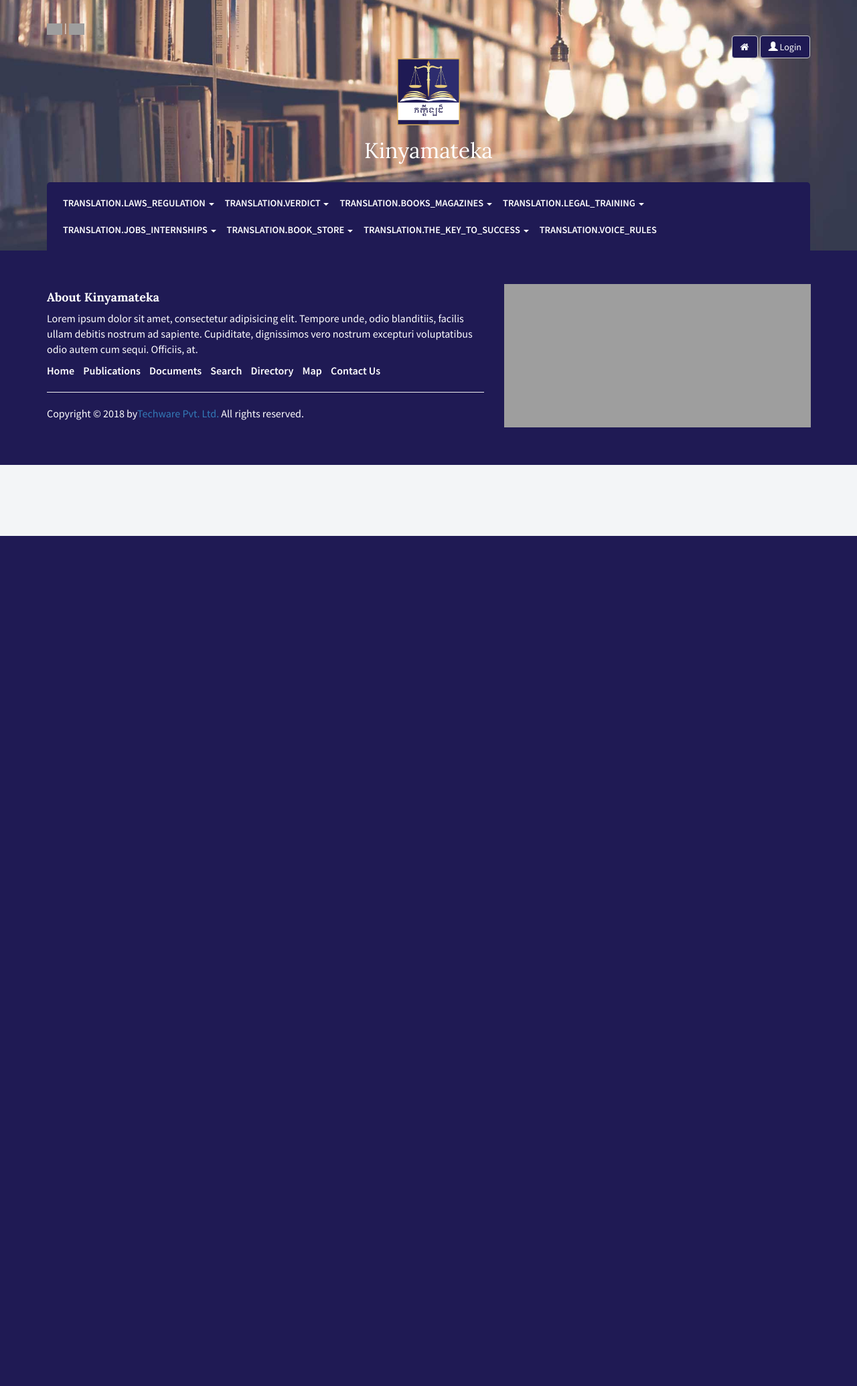
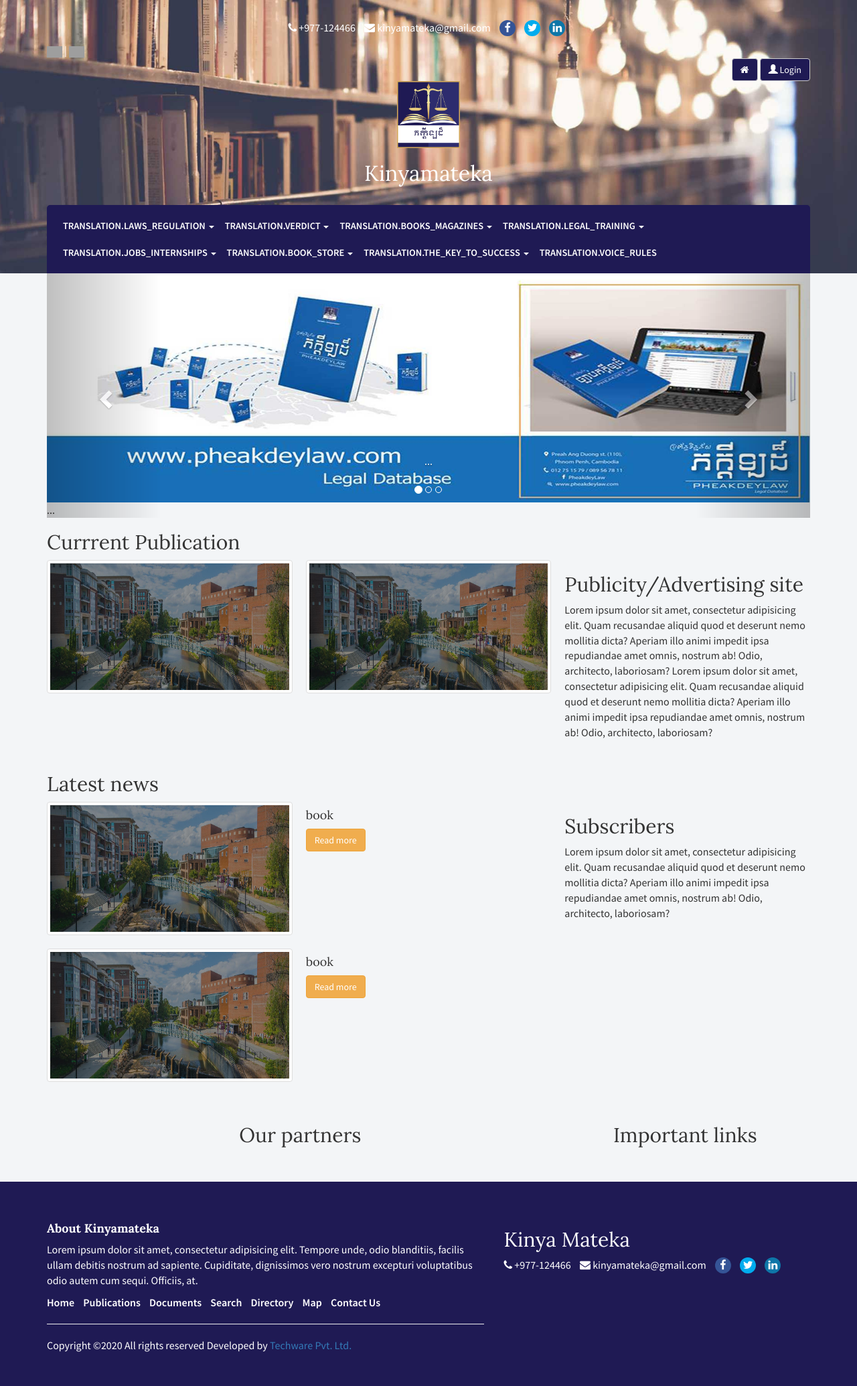
Before and after one commit to laxmidhakal/news, a Laravel app: page / in a window 1280 px wide. Shown: the whole page at 67% size. Before the commit the page ends 800 px from the top, so only its background shows below. Run offline with Laravel 8, Linux system fonts and the light colour scheme; settings files or empty folders that the repository lacks are supplied; some libraries are stand-ins or nearby versions; grey boxes are pictures that could not be loaded.

Commit message:
design done

```diff
--- a/app/Http/Controllers/Frontend/FrontController.php
+++ b/app/Http/Controllers/Frontend/FrontController.php
@@ -14,7 +14,7 @@ class FrontController extends Controller
      */
     public function index()
     {
-        //
+        return view('frontend.main.slider');
     }
 
     public function publication()
--- a/public/frontend/css/style.css
+++ b/public/frontend/css/style.css
@@ -14,9 +14,52 @@ h6 {
 .list-justified {
   width: 100%;
 }
+.bottom {
+  padding-bottom:  10px;
+  align-content: center;
+}
 .list-justified li {
   display: table-cell;
   width: 1%;
+}
+a.link.facebook {
+  background: #355496;
+  display: inline-block;
+  height: 24px;
+  width: 24px;
+  border-radius: 50%;
+  color: #fff;
+}
+a.link.twitter {
+  background-color: #00ACEE;
+  display: inline-block;
+  height: 24px;
+  width: 24px;
+  border-radius: 50%;
+  color: #fff;
+}
+a.link.google-plus{
+  background-color: #ff6347;
+  display: inline-block;
+  height: 24px;
+  width: 24px;
+  border-radius: 50%;
+  color: #fff;
+}
+a.link.linkedin{
+  background-color: #0e76a8;
+  display: inline-block;
+  height: 24px;
+  width: 24px;
+  border-radius: 50%;
+  color: #fff;
+}
+.main-spin{
+  /*padding-top:10px;*/
+}
+.main-spin:hover{
+  transition: 0.9s;
+  transform: rotateY(180deg);
 }
 
 .page-section {
@@ -183,6 +226,7 @@ nav.navbar .navbar-toggle .icon-bar {
   margin-bottom: 10px;
 }
 
+
 .publication-grid {
   margin: 0 -10px;
 }
@@ -272,6 +316,13 @@ nav.navbar .navbar-toggle .icon-bar {
     -o-flex-wrap: wrap;
     flex-wrap: wrap;
   }
+}
+.publication-padding {
+  padding: 3px 10px;
+}
+.publication-padding > div {
+  padding: 20px;
+  margin-bottom: 20px;
 }
 
 footer {
@@ -458,3 +509,8 @@ footer ul li a{
 .pad-l-10{
   padding-left: 10px;
 }
+
+.carousel slide padding{
+  padding-top: 10px !important
+  padding-bottom: 10px !important;
+}
--- a/resources/views/frontend/main/app.blade.php
+++ b/resources/views/frontend/main/app.blade.php
@@ -19,9 +19,38 @@
   <header>
     <div class="top-banner">
       <div class="container banner_content">
+        <div  align="text-center">
+            <ul class="list-inline">
+                <li class="list-inline-item text-light main-font-12">
+                    <i class="fa fa-phone mr-1"></i>
+                    +977-124466
+                </li>
+                <li class="list-inline-item text-light main-font-12">
+                    <i class="fa fa-envelope mr-1"></i>
+                    kinyamateka@gmail.com
+                </li>
+                <li class="list-inline-item my-auto">
+                    <a href="$social->facebook}}" target="_blank" title="Share on Facebook" class=" link facebook text-center">
+                        <i class="fa fa-facebook main-spin"></i>
+                    </a>
+                </li>
+                <li class="list-inline-item">
+                    <a href="$social->twitter}}" target="_blank" title="Share on Twitter" class="link twitter text-center">
+                        <i class="fa fa-twitter main-spin" ></i>
+                    </a>
+                </li>
+                <li class="list-inline-item">
+                    <a href="$social->linkedin}}" target="_blank" class="link linkedin text-center">
+                        <i class="fa fa-linkedin main-spin"></i>
+                    </a>
+                </li>
+            </ul>
+        </div>
         <div align="left">
           <a href="" id="en" class="language"><img alt="En" src="{{URL::to('/')}}/images/us.png" width="2%" id="en" class="language" title="U.S"> </a> | <a href="" id="kh" class="language"><img alt="Kh" src="{{URL::to('/')}}/images/cambodia.png" width="2%" id="kh" class="language" title="Cambodia"></a>
         </div>
+
+
         <div class="text-right">
 
           <a href="{{URL::to('/')}}"><button class="btn btn-default color-blue"><i class="fa fa-home" aria-hidden="true"></i></button></a>
@@ -85,10 +114,9 @@
       </div>
     </div>
   </div>
-
 @yield('content')
+@yield('javascript')
 @include('frontend.main.footer')
-
 </body>
   <script src="https://ajax.googleapis.com/ajax/libs/jquery/3.2.1/jquery.min.js"></script>
   <script src="https://maxcdn.bootstrapcdn.com/bootstrap/3.3.7/js/bootstrap.min.js" integrity="sha384-Tc5IQib027qvyjSMfHjOMaLkfuWVxZxUPnCJA7l2mCWNIpG9mGCD8wGNIcPD7Txa" crossorigin="anonymous"></script>
--- a/resources/views/frontend/main/footer.blade.php
+++ b/resources/views/frontend/main/footer.blade.php
@@ -16,12 +16,41 @@
           <li><a href="{{URL::to('/')}}/contact">Contact Us</a></li>
         </ul>
         <hr>
-        <p>
-          Copyright © 2018 by<a href="https://techware.com.np" target="_blank" class="text-decoration-none">Techware Pvt. Ltd.</a> All rights reserved.
-        </p>
       </div>
-      <div class="col-sm-5">
-        <iframe src="https://www.facebook.com/plugins/page.php?href=https%3A%2F%2Fwww.facebook.com%2FKinyamatekaLaw&tabs&height=214&small_header=false&adapt_container_width=true&hide_cover=false&show_facepile=true&appId=277248842723029" width="100%" height="214" style="border:none;overflow:hidden" scrolling="no" frameborder="0" allowTransparency="true"></iframe>
+      <div class="col-sm-5 ">
+        <div class="footer-widget about-widget">
+          <h2 class="fw-title"><span class="main-logo-text">Kinya</span> Mateka </h2>
+          <ul class="list-inline bottom">
+            <li class="list-inline-item text-light main-font-12">
+              <i class="fa fa-phone mr-1"></i>
+              +977-124466
+            </li>
+            <li class="list-inline-item text-light main-font-12">
+              <i class="fa fa-envelope mr-1"></i>
+              kinyamateka@gmail.com
+            </li>
+            <li class="list-inline-item my-auto">
+              <a href="$social->facebook}}" target="_blank" title="Share on Facebook" class=" link facebook text-center">
+                <i class="fa fa-facebook main-spin"></i>
+              </a>
+            </li>
+            <li class="list-inline-item">
+              <a href="$social->twitter}}" target="_blank" title="Share on Twitter" class="link twitter text-center">
+                <i class="fa fa-twitter main-spin" ></i>
+              </a>
+            </li>
+            <li class="list-inline-item">
+              <a href="$social->linkedin}}" target="_blank" class="link linkedin text-center">
+                <i class="fa fa-linkedin main-spin"></i>
+              </a>
+            </li>
+          </ul>
+        </div>
+      </div>
+    </div>
+    <div class="row">
+      <div class="col-lg-12 ">
+        Copyright &copy;<script>document.write(new Date().getFullYear());</script> All rights reserved Developed by <a href="https://techware.com.np" target="_blank" class="text-decoration-none">Techware Pvt. Ltd.</a>
       </div>
     </div>
   </div>
--- /dev/null
+++ b/resources/views/frontend/main/slider.blade.php
@@ -0,0 +1,89 @@
+@extends('frontend.main.app')
+@section('content')
+  <div class="container">
+    <div id="carousel-example-generic" class="carousel slide padding" data-ride="carousel">
+      <!-- Indicators -->
+      <ol class="carousel-indicators">
+        <li data-target="#carousel-example-generic" data-slide-to="0" class="active"></li>
+        <li data-target="#carousel-example-generic" data-slide-to="1"></li>
+        <li data-target="#carousel-example-generic" data-slide-to="2"></li>
+      </ol>
+
+      <!-- Wrapper for slides -->
+      <div class="carousel-inner" role="listbox">
+        <div class="item active">
+          <img src="{{URL::to('/')}}/images/slider/slide_1.jpg" alt="...">
+          <div class="carousel-caption">
+            ...
+          </div>
+        </div>
+        <div class="item">
+          <img src="{{URL::to('/')}}/images/slider/hero-1.jpg" alt="...">
+          <div class="carousel-caption">
+            ...
+          </div>
+        </div>
+        ...
+      </div>
+
+      <!-- Controls -->
+      <a class="left carousel-control" href="#carousel-example-generic" role="button" data-slide="prev">
+        <span class="glyphicon glyphicon-chevron-left" aria-hidden="true"></span>
+        <span class="sr-only">Previous</span>
+      </a>
+      <a class="right carousel-control" href="#carousel-example-generic" role="button" data-slide="next">
+        <span class="glyphicon glyphicon-chevron-right" aria-hidden="true"></span>
+        <span class="sr-only">Next</span>
+      </a>
+    </div>
+    <h2 class="section-title">Currrent Publication</h2>
+    <div class="row publication-grid">
+      <div class="col-md-4">
+       <img class="img-responsive img-thumbnail" src="{{URL::to('/')}}/images/slider/hero-1.jpg" style="height: 199px; width: 100%;">
+      </div>
+      <div class="col-md-4">
+       <img class="img-responsive img-thumbnail" src="{{URL::to('/')}}/images/slider/hero-1.jpg" style="height: 199px; width: 100%;">
+      </div>
+      <div class="col-md-4">
+      <h2 class="section-title"> Publicity/Advertising site</h2>
+      <p>Lorem ipsum dolor sit amet, consectetur adipisicing elit. Quam recusandae aliquid quod et deserunt nemo mollitia dicta? Aperiam illo animi impedit ipsa repudiandae amet omnis, nostrum ab! Odio, architecto, laboriosam?
+      Lorem ipsum dolor sit amet, consectetur adipisicing elit. Quam recusandae aliquid quod et deserunt nemo mollitia dicta? Aperiam illo animi impedit ipsa repudiandae amet omnis, nostrum ab! Odio, architecto, laboriosam?</p>
+      </div>
+    </div>
+    <h2 class="section-title">Latest news</h2>
+    <div class="row publication-grid">
+      <div class="col-md-4">
+       <img class="img-responsive img-thumbnail" src="{{URL::to('/')}}/images/slider/hero-1.jpg" style="height: 199px; width: 100%;">
+      </div>
+      <div class="col-md-4">
+        <h4 class="pub-title">book </h4>
+        <button class="btn btn-warning">Read more</button>
+      </div>
+      <div class="col-md-4">
+      <h2 class="section-title"> Subscribers</h2>
+      <p>Lorem ipsum dolor sit amet, consectetur adipisicing elit. Quam recusandae aliquid quod et deserunt nemo mollitia dicta? Aperiam illo animi impedit ipsa repudiandae amet omnis, nostrum ab! Odio, architecto, laboriosam?</p>
+      </div>
+    </div>
+    <div class="row publication-grid">
+      <div class="col-md-4">
+       <img class="img-responsive img-thumbnail" src="{{URL::to('/')}}/images/slider/hero-1.jpg" style="height: 199px; width: 100%;">
+      </div>
+      <div class="col-md-4">
+        <h4 class="pub-title">book </h4>
+        <button class="btn btn-warning">Read more</button>
+      </div>
+      <div class="col-md-4">
+
+      </div>
+    </div>
+    <div class="row publication-padding">
+      <div class="col-md-8">
+      <h2 class="section-title text-center"> Our partners</h2>
+      </div>
+      <div class="col-md-4">
+      <h2 class="section-title text-center"> Important links</h2>
+      <p></p>
+      </div>
+    </div>
+  </div>
+@endsection
--- a/routes/web.php
+++ b/routes/web.php
@@ -11,15 +11,16 @@
 |
 */
 
-Route::get('/', function () {
+Route::get('/app', function () {
     return view('frontend.main.app');
 });
 
 Auth::routes();
 
 Route::get('/home', 'HomeController@index')->name('home');
-Route::get('/search_data', 'FrontController@search')->name('search_data');
-Route::get('/languagechooser', 'Frontend/FrontController@languagechooser')->name('languagechooser');
+Route::get('/', 'Frontend\FrontController@index')->name('mainhome');
+Route::get('/search_data', 'Frontend\FrontController@search')->name('search_data');
+Route::get('/languagechooser', 'Frontend\FrontController@languagechooser')->name('languagechooser');
 Route::get('/publication', 'Frontend\FrontController@publication')->name('publication');
 Route::get('/documents', 'Frontend\FrontController@document')->name('document');
 Route::get('/search', 'Frontend\FrontController@search')->name('search');
```
Also changed, not shown: resources/views/frontend/navbar.blade.php (deleted). Lines whose indentation alone changed are shown as unchanged.
